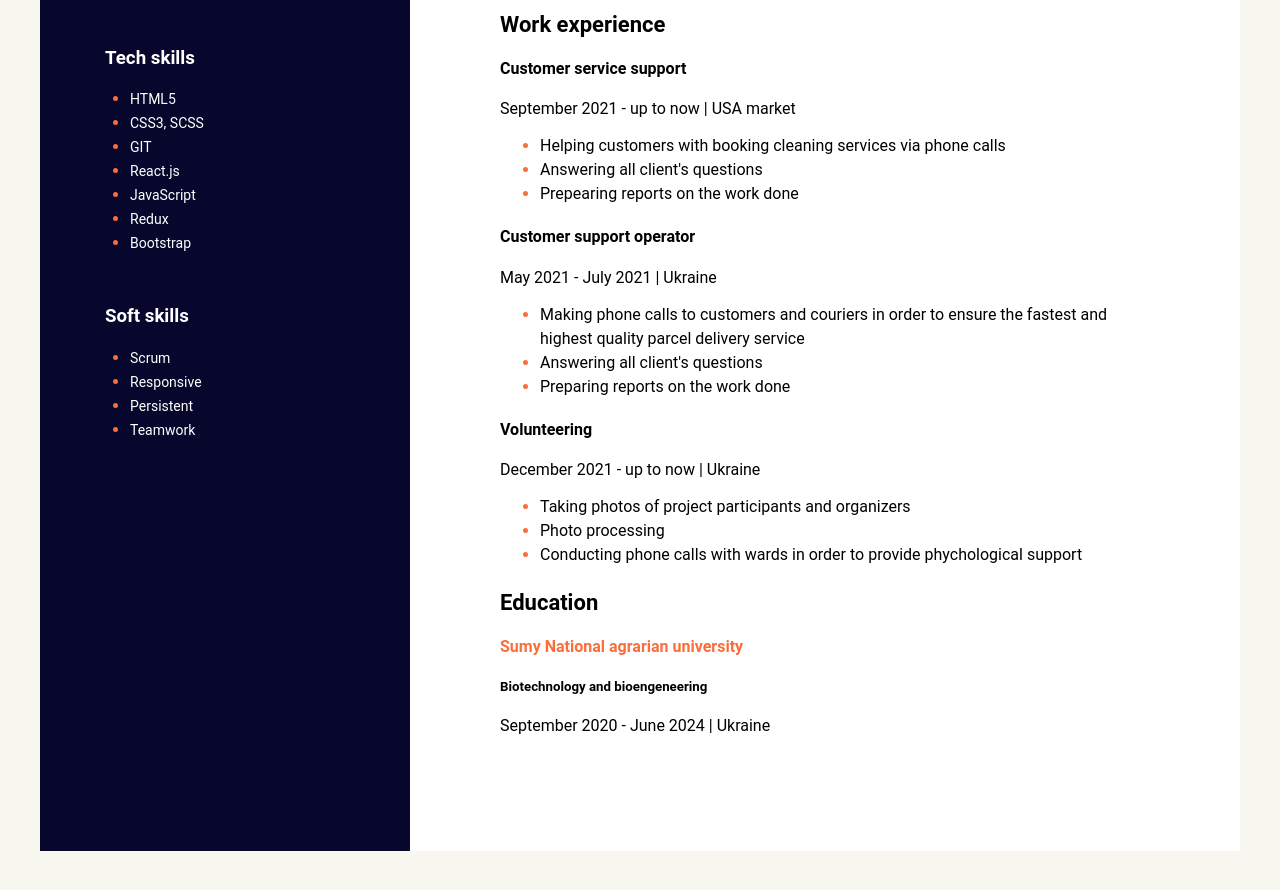
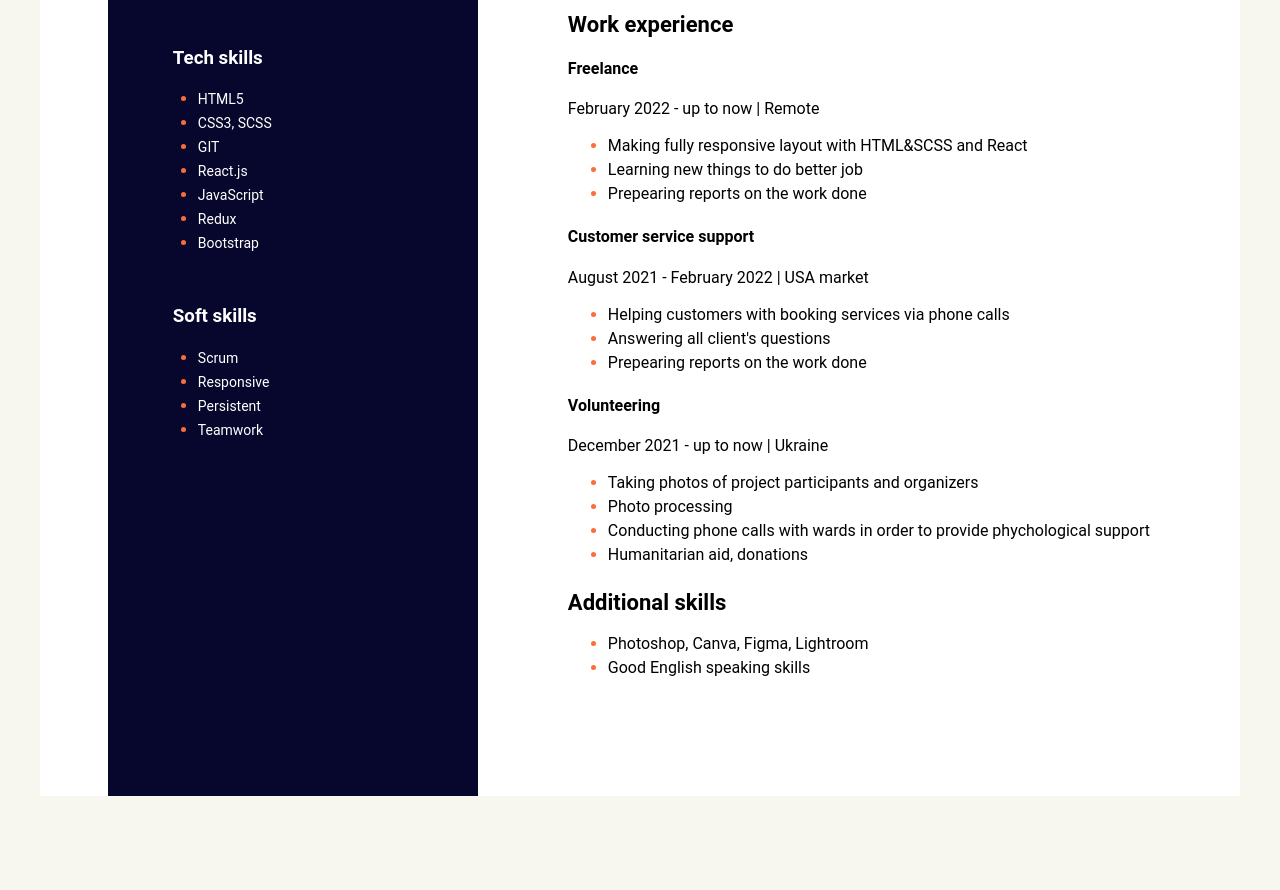
Before and after one commit to ksalpern/cv, a plain HTML site: page 1resume/index.html in a window 1280 px wide. Shown: the part 500-1390 px from the top of the page. After the commit the page ends 1336 px from the top, so only its background shows below. Drawn offline with Linux system fonts and the light colour scheme.

Commit message:
update work experience&styles

```diff
--- a/1resume/index.html
+++ b/1resume/index.html
@@ -60,17 +60,16 @@
           <h3 class="main-content-title">Work experience</h3>
           <!--company 3-->
           <div>
-            <h4>Customer service support</h4>
-            <p>September 2021 - up to now | USA market</p>
+            <h4>Freelance</h4>
+            <p>February 2022 - up to now | Remote</p>
             <ul>
               <li class="tech-skills-item">
                 <span class="text">
-                  Helping customers with booking cleaning services via phone
-                  calls</span
+                  Making fully responsive layout with HTML&SCSS and React</span
                 >
               </li>
               <li class="tech-skills-item">
-                <span class="text"> Answering all client's questions</span>
+                <span class="text"> Learning new things to do better job</span>
               </li>
               <li class="tech-skills-item">
                 <span class="text"> Prepearing reports on the work done</span>
@@ -79,21 +78,19 @@
           </div>
           <!--company 2-->
           <div>
-            <h4>Customer support operator</h4>
-            <p>May 2021 - July 2021 | Ukraine</p>
+            <h4>Customer service support</h4>
+            <p>August 2021 - February 2022 | USA market</p>
             <ul>
               <li class="tech-skills-item">
                 <span class="text">
-                  Making phone calls to customers and couriers in order to
-                  ensure the fastest and highest quality parcel delivery
-                  service</span
+                  Helping customers with booking services via phone calls</span
                 >
               </li>
               <li class="tech-skills-item">
                 <span class="text"> Answering all client's questions</span>
               </li>
               <li class="tech-skills-item">
-                <span class="text"> Preparing reports on the work done</span>
+                <span class="text"> Prepearing reports on the work done</span>
               </li>
             </ul>
           </div>
@@ -116,20 +113,28 @@
                   phychological support</span
                 >
               </li>
+              <li class="tech-skills-item">
+                <span class="text"> Humanitarian aid, donations</span>
+              </li>
             </ul>
           </div>
           <!--Education-->
-          <div class="my-education">
-            <h3 class="main-content-title">Education</h3>
-            <h4 class="tech-skills-item">Sumy National agrarian university</h4>
-            <h5>Biotechnology and bioengeneering</h5>
-            <p>September 2020 - June 2024 | Ukraine</p>
+          <div class="my-additional-skills">
+            <h3 class="main-content-title">Additional skills</h3>
+            <ul>
+              <li class="tech-skills-item">
+                <span class="text"> Photoshop, Canva, Figma, Lightroom</span>
+              </li>
+              <li class="tech-skills-item">
+                <span class="text">Good English speaking skills</span>
+              </li>
+            </ul>
           </div>
         </div>
       </div>
       <!--Sidebar section-->
       <aside class="sidebar-section">
-        <img width="370" src="фоттто.jpeg" alt="my photo" />
+        <img width="370" src="photo.jpeg" alt="my photo" />
         <!--contacts section-->
         <div class="contacts-section">
           <h3 class="sidebar-title">Contacts</h3>
--- a/1resume/style.css
+++ b/1resume/style.css
@@ -95,7 +95,7 @@ a:hover {
     margin-top: 8px;
 }
 
-.my-education {
+.my-additional-skills {
     margin-top: 8px;
 }
 
```
Also changed, not shown: 2 other files.
